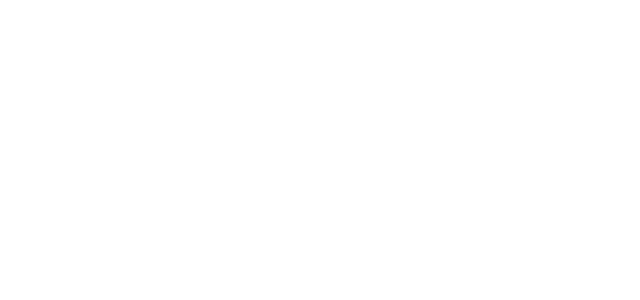
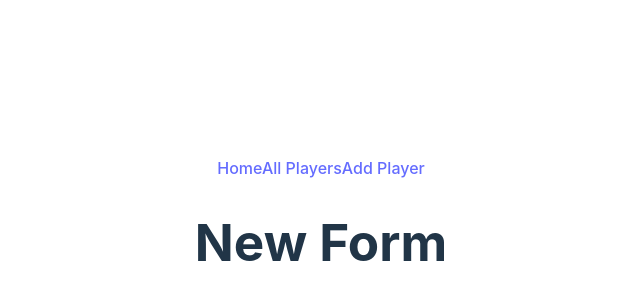
Before and after one commit to R-Kershaw/Puppy-Bowl-React, a React (Vite) app: page /newPlayer in a window 1280 px wide. Shown: the part 170-470 px from the top of the page, without its empty margins (319-959 px from the left). Built offline with nearby package versions, Linux system fonts and the light colour scheme.

Commit message:
Got Basic NavBar functionality working

```diff
--- a/src/App.jsx
+++ b/src/App.jsx
@@ -1,9 +1,20 @@
 import './App.css'
+import { Routes, Route } from 'react-router-dom'
+import AllPlayers from './components/AllPlayers'
+import NavBar from './components/Navbar'
+import NewPlayerForm from './components/NewPlayerForm'
+import SinglePlayer from './components/SinglePlayer'
 
 export default function App() {
   return (
     <>
-
+      <NavBar />
+      <Routes>
+        <Route path="/" element={<h1>Home</h1>} />
+        <Route path="/players" element={<AllPlayers />} />
+        <Route path="/players/:id" element={<SinglePlayer />} />
+        <Route path="/newPlayer" element={<NewPlayerForm />} />
+      </Routes>
     </>
   )
 }
--- a/src/components/AllPlayers.jsx
+++ b/src/components/AllPlayers.jsx
@@ -1,7 +1,7 @@
 export default function AllPlayers() {
     return (
         <>
-
+            <h1>All Players</h1>
         </>
     )
 }
--- a/src/components/Navbar.jsx
+++ b/src/components/Navbar.jsx
@@ -1,7 +1,11 @@
+import { Link } from "react-router-dom";
+
 export default function NavBar() {
     return (
-        <>
-
-        </>
+        <nav>
+            <Link to="/">Home</Link>
+            <Link to="/players">All Players</Link>
+            <Link to="/newPlayer">Add Player</Link>
+        </nav>
     )
 }
--- a/src/components/NewPlayerForm.jsx
+++ b/src/components/NewPlayerForm.jsx
@@ -1,7 +1,7 @@
 export default function NewPlayerForm() {
     return (
         <>
-
+            <h1>New Form</h1>
         </>
     )
 }
--- a/src/components/SinglePlayer.jsx
+++ b/src/components/SinglePlayer.jsx
@@ -1,7 +1,7 @@
 export default function SinglePlayer() {
     return (
         <>
-
+            <h1>Single Player</h1>
         </>
     )
 }
```
